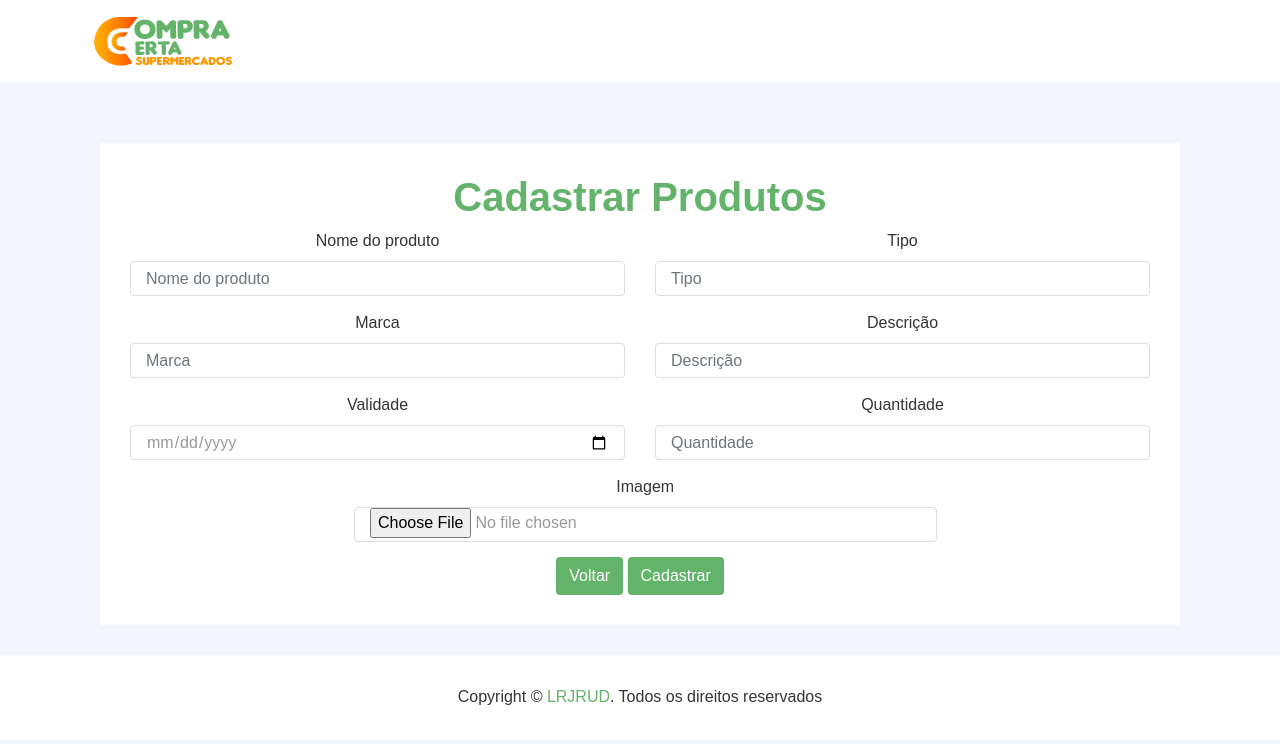
After one commit to LRJRUD/Compracerta, a PHP site: page /View/RegisterProduct.php in a window 1280 px wide. The commit adds this page. Shown: the top 744 px of the page. Run offline with PHP 8.4, Linux system fonts and the light colour scheme; some libraries are stand-ins or nearby versions.

Commit message:
RegisterProduct/concertos

```diff
--- a/Model/UsuariosDAO.php
+++ b/Model/UsuariosDAO.php
@@ -7,7 +7,7 @@ class UsuariosDAO
     {
         try {
             $minhaConexao = Conexao::getConexao();
-            $sql = $minhaConexao->prepare("INSERT INTO usuarios (cpf, nome, email, senha, fone, cep, bairro, rua, n_casa, complemento)
+            $sql = $minhaConexao->prepare("insert into usuarios (cpf, nome, email, senha, fone, cep, bairro, rua, n_casa, complemento)
             values (:cpf, :nome, :email, :senha, :fone, :cep, :bairro, :rua, :n_casa, :complemento)");
 
             //get's
@@ -31,7 +31,7 @@ class UsuariosDAO
             $sql->bindParam("cep", $cep);
             $sql->bindParam("bairro", $bairro);
             $sql->bindParam("rua", $rua);
-            $sql->bindParam("n_Casa", $n_casa);
+            $sql->bindParam("n_casa", $n_casa);
             $sql->bindParam("complemento", $complemento);
 
             $sql->execute();
--- /dev/null
+++ b/View/RegisterProduct.php
@@ -0,0 +1,48 @@
+<?php include('master/headerForm.php'); ?>
+<!-- Register Start -->
+<div class="login justify-content-center align-items-center container text-center">
+    <div class="container">
+        <form id="registerProduto" action="addProduto" method="post">
+            <div class="login-form form-group">
+                <div class="row">
+                    <h1 class="entrar-title justify-content-center container">Cadastrar Produtos</h1>
+                    <div class="col-md-6">
+                        <label>Nome do produto</label>
+                        <input name="nome_produto" id="nome_produto" class="form-control" type="text" placeholder="Nome do produto" required>
+                    </div>
+                    <div class="col-md-6">
+                        <label>Tipo</label>
+                        <input name="tipo" id="tipo" class="form-control" type="text" placeholder="Tipo" required>
+                    </div>
+                    <div class="col-md-6">
+                        <label>Marca</label>
+                        <input name="marca" id="marca" class="form-control" type="text" placeholder="Marca" required>
+                    </div>
+                    <div class="col-md-6">
+                        <label>Descrição</label>
+                        <input name="descricao" id="descricao" class="form-control" type="text" placeholder="Descrição" required>
+                    </div>
+                    <div class="col-md-6">
+                        <label >Validade</label>
+                        <input name="validade" id="validade" class="form-control" type="date" placeholder="Validade" required>
+                    </div>
+                    <div class="col-md-6">
+                        <label>Quantidade</label>
+                        <input name="quantidade" id="quantidade"  class="form-control" type="number" placeholder="Quantidade" required>
+                    </div>
+                    <div class="col-md-7">
+                        <label>Imagem</label>
+                        <input name="img_produto" id="img_produto" name="img_produto"  class="form-control" type="file" placeholder="Imagem do Produto" required>
+                    </div>
+
+                    <div class="col-md-12">
+                        <a class="btn" href="Home.php"><span>Voltar</span></a>
+                        <button id="btn-cadastro" class="btn" type="submit">Cadastrar</button>
+                    </div>
+                </div>
+            </div>
+        </form>
+    </div>
+</div>
+<!-- Register End -->
+<?php include('master/footerForm.php'); ?>
--- a/View/css/style.css
+++ b/View/css/style.css
@@ -59,6 +59,14 @@ h2 {
 .back-to-top i {
   padding-top: 12px;
   color: #ffffff;
+}
+
+/**********************************/
+/****** RegisterProduct CSS *******/
+/**********************************/
+
+.col-md-7 {
+  left: 14rem;
 }
 
 /**********************************/
```
Also changed, not shown: Controller/RegisterProduct.php (added, +31 -0 lines), Index.php (+6 -1 lines), Model/Produtos.php (+9 -9 lines), Model/ProdutosDAO.php (+5 -5 lines), Model/Usuarios.php (+4 -4 lines).
